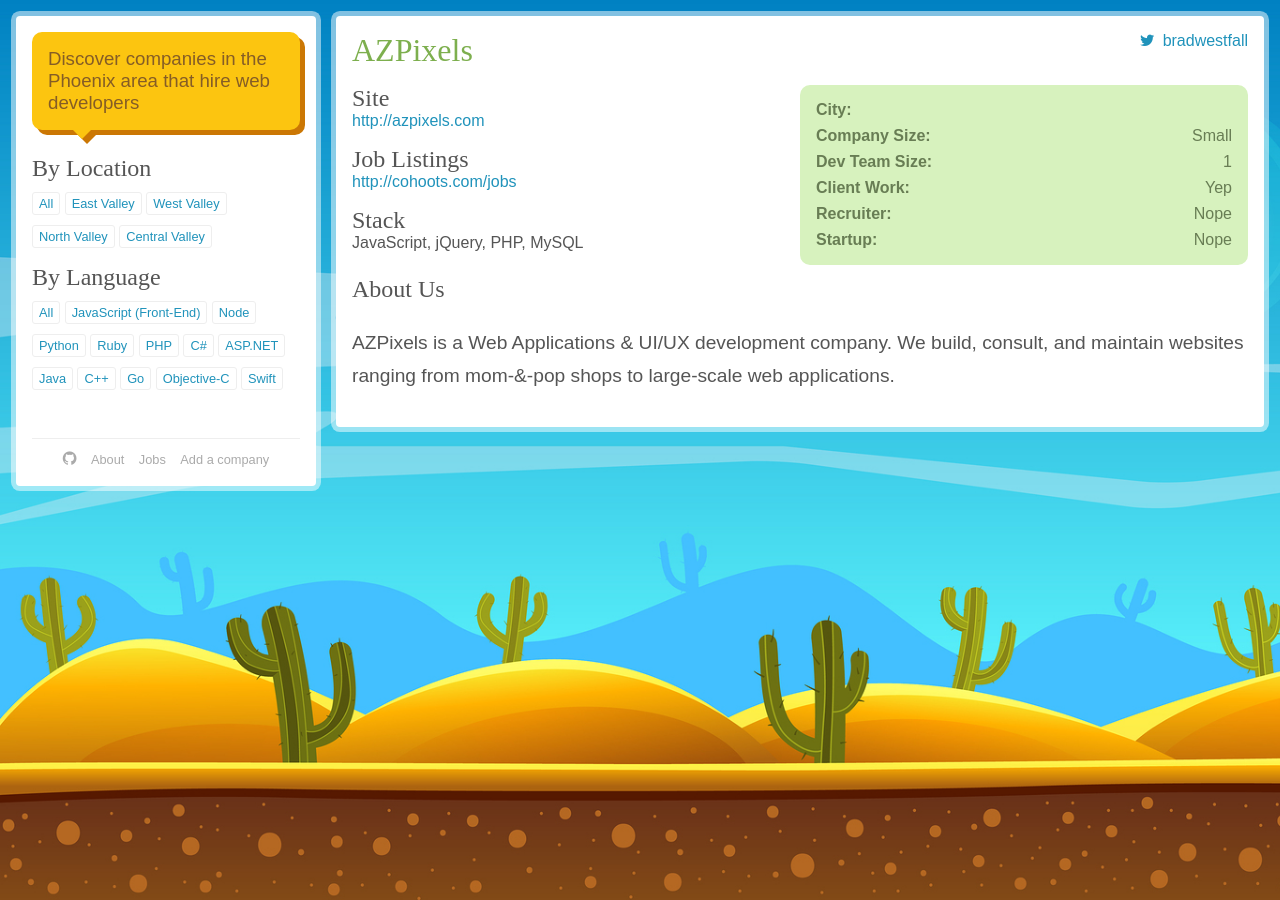
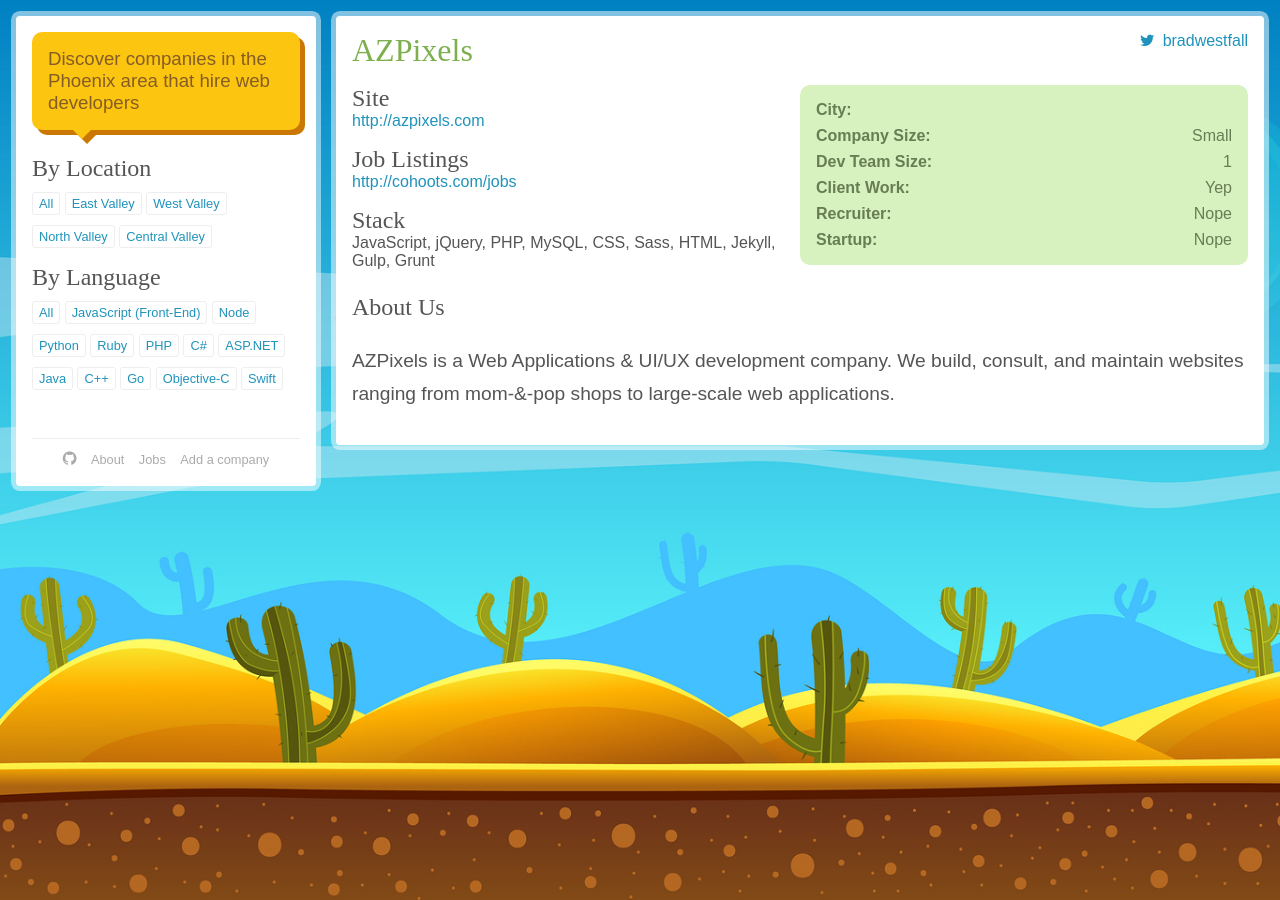
Before and after one commit to bradwestfall/webdevphoenix, a Jekyll site: the page built from companies/azpixels.md, in a window 1280 px wide. Built offline with Jekyll 4.4.1, drawn with Linux system fonts in a browser that asks for light colours; nearby versions of some CDN libraries; some web fonts are replaced.

Commit message:
Update azpixels.md

```diff
--- a/companies/azpixels.md
+++ b/companies/azpixels.md
@@ -7,7 +7,7 @@
 lng: -112.059274
 company_size: Small
 dev_team_size: 1
-stack: [JavaScript, jQuery, PHP, MySQL]
+stack: [JavaScript, jQuery, PHP, MySQL, CSS, Sass, HTML, Jekyll, Gulp, Grunt]
 region: East
 client_work: true
 recruiter: false
```
